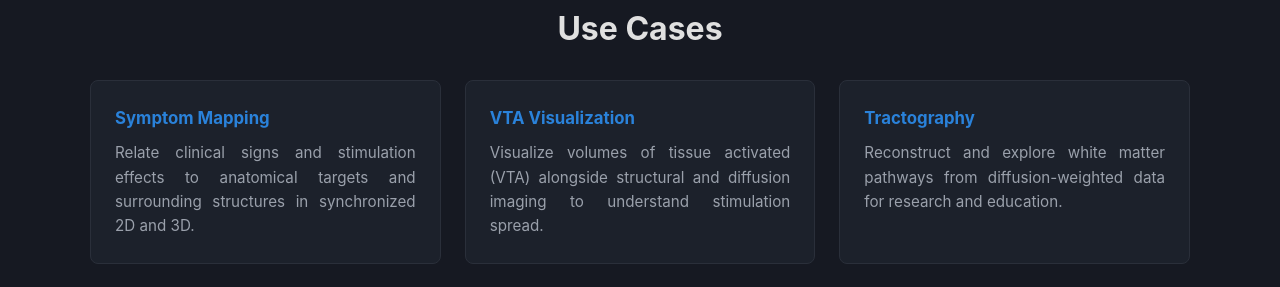
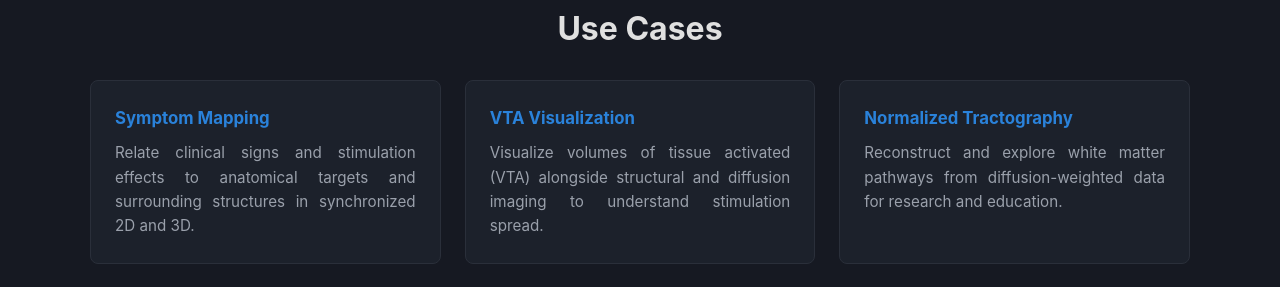
Before and after one commit to clement-t-chow/neurotraxx-site, a Jekyll site: the page built from product/index.html, in a window 1280 px wide. Shown: the part 540-827 px from the top of the page. Built offline with Jekyll 4.4.1, drawn with Linux system fonts in a browser that asks for light colours.

Commit message:
Rename Tractography use case to Normalized Tractography

```diff
--- a/product/index.html
+++ b/product/index.html
@@ -35,7 +35,7 @@ permalink: /product/
            and diffusion imaging to understand stimulation spread.</p>
       </div>
       <div class="card">
-        <h3>Tractography</h3>
+        <h3>Normalized Tractography</h3>
         <p>Reconstruct and explore white matter pathways from
            diffusion-weighted data for research and education.</p>
       </div>
```
